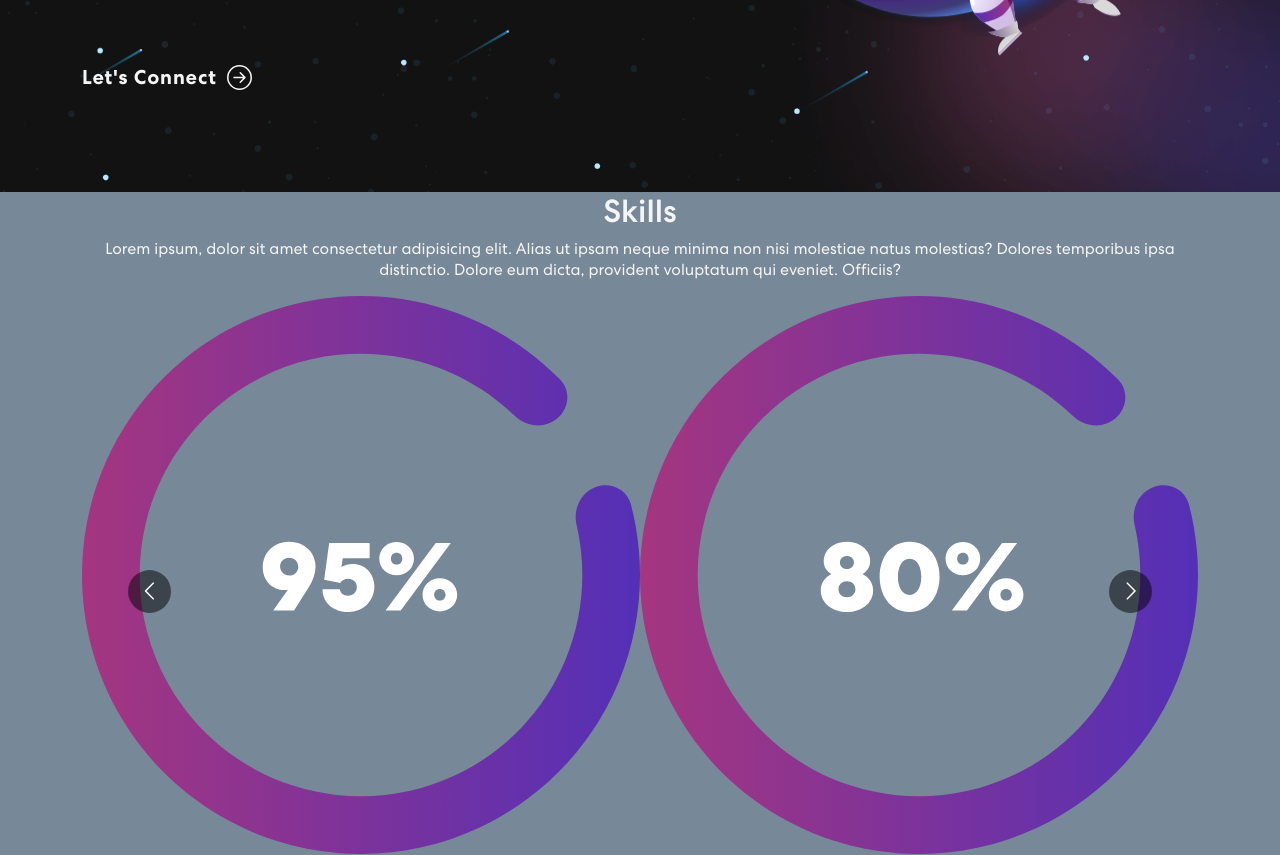
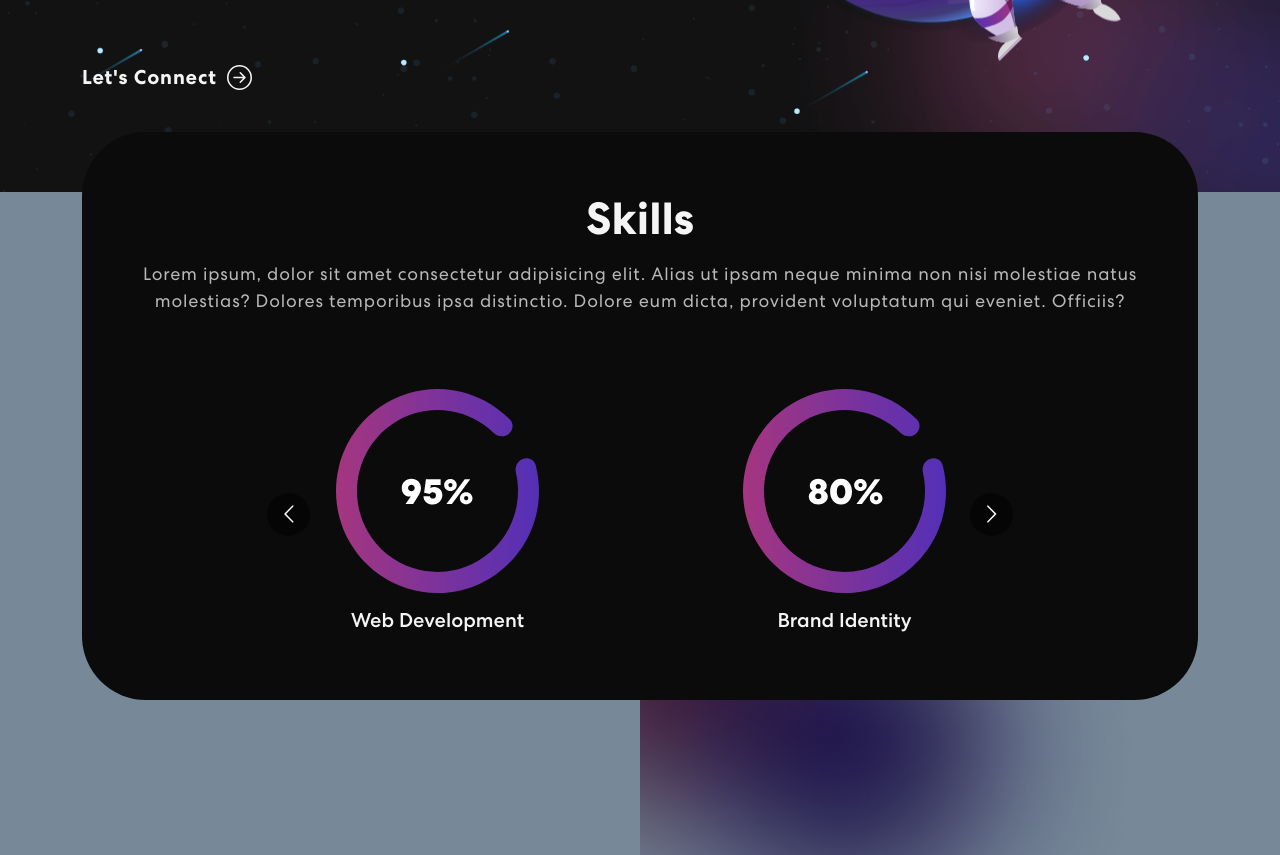
Before and after one commit to EloyVigil/personal-portfolio, a React (Create React App) app: page / in a window 1280 px wide. Shown: the part 580-1435 px from the top of the page. Built offline with nearby package versions, Linux system fonts and the light colour scheme.

Commit message:
Skills CSS Styling

```diff
--- a/src/App.css
+++ b/src/App.css
@@ -328,6 +328,53 @@
   border-right: 0.08em solid #5e5e5e;
 }
 
+/* ------------Skills CSS------------ */
+
+.skill {
+  padding: 0 0 50px 0;
+  position: relative;
+}
+
+.skill-bx {
+  background: #0b0b0b;
+  border-radius: 64px;
+  text-align: center;
+  padding: 60px 50px;
+  margin-top: -60px;
+}
+
+.skill h2 {
+  font-size: 45px;
+  font-weight: 700;
+}
+
+.skill p {
+  color: #B8B8B8;
+  font-size: 18px;
+  letter-spacing: 0.8px;
+  line-height: 1.5em;
+  margin: 14px 0 75px 0;
+}
+
+.skill-slider {
+  width: 80%;
+  margin: 0 auto;
+  position: relative;
+}
+
+.skill-slider .item img {
+  width: 50%;
+  margin: 0 auto 15px 0;
+}
+
+.background-image-left {
+  top: 28%;
+  position: absolute;
+  bottom: 0;
+  width: 40%;
+  z-index: -4;
+}
+
 
 
 .App {
```
